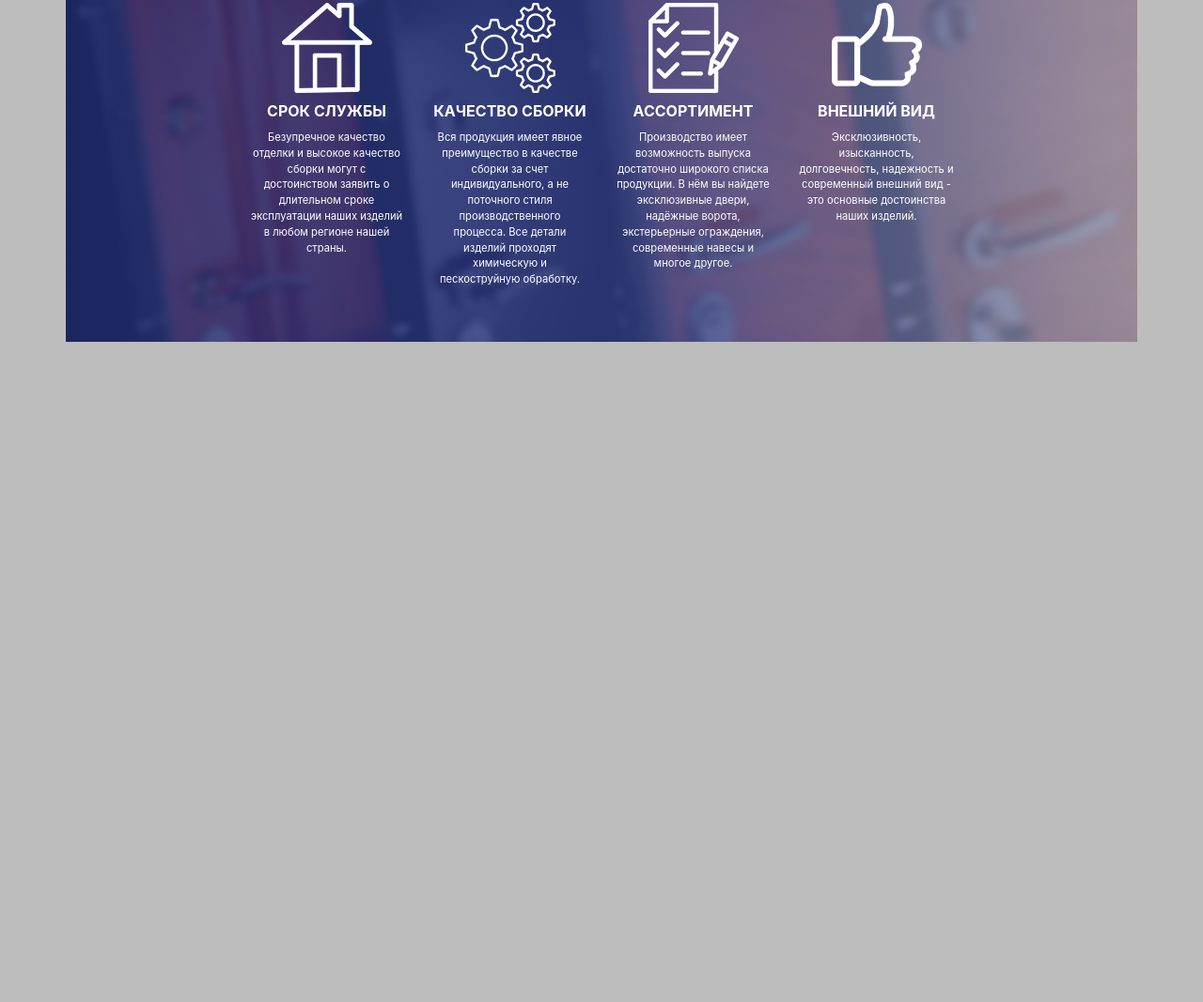
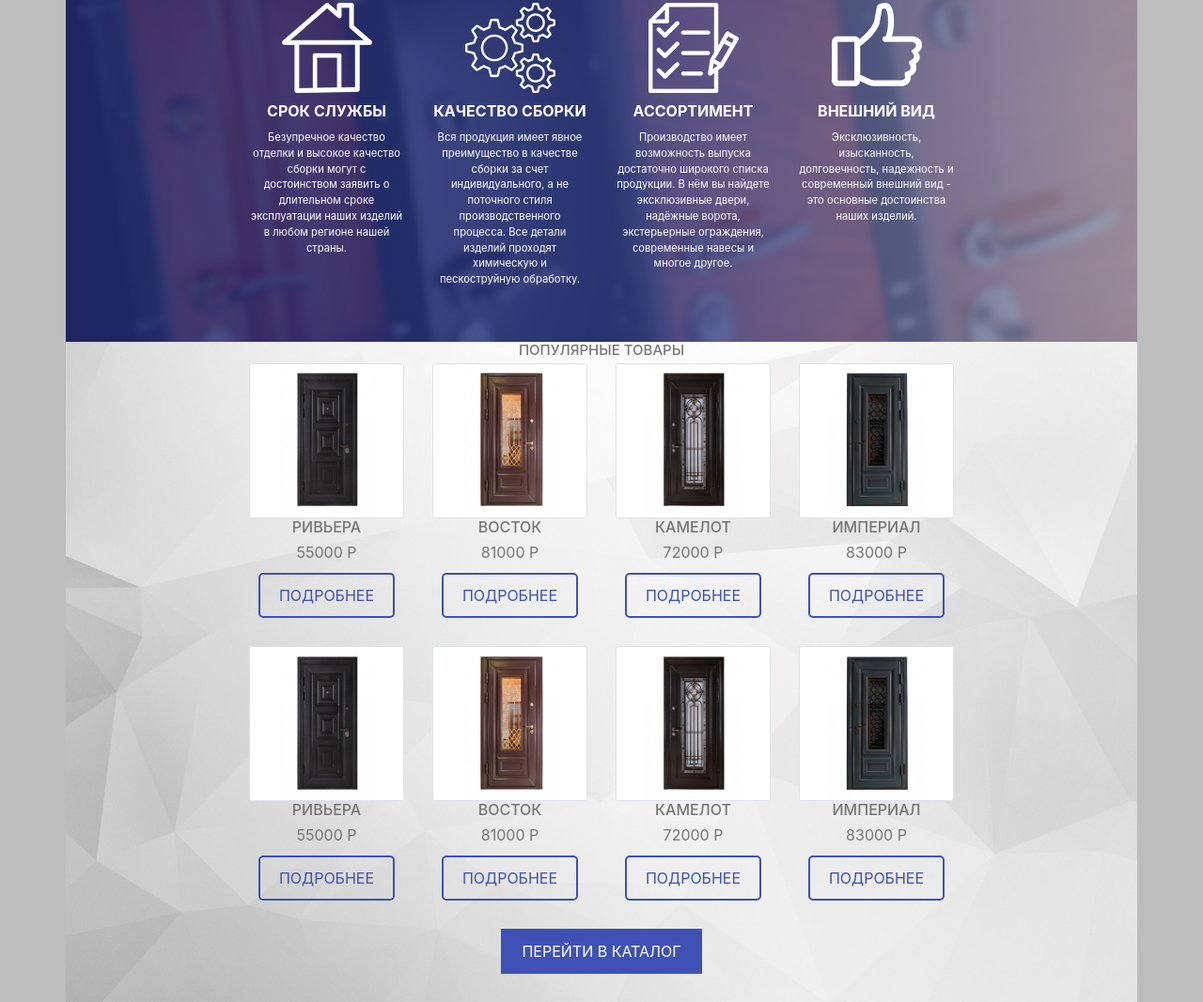
Before and after one commit to Vit0607/dveriBS4, a plain HTML site: page index.html in a window 1280 px wide. Shown: the part 1038-2105 px from the top of the page at 94% size. Before the commit the page ends 1402 px from the top, so only its background shows below. Drawn offline with Linux system fonts and the light colour scheme.

Commit message:
mixin and block catalog of goods

```diff
--- a/css/main.scss
+++ b/css/main.scss
@@ -6,6 +6,13 @@ $accent-color: #448AFF;
 $primary-text-color: #212121;
 $secondary-text-color: #757575;
 $divider-color: #BDBDBD;
+
+@mixin background-img($src) {
+    background-image: url($src);
+    background-position: center;
+    background-repeat: no-repeat;
+    background-size: cover;
+}
 
 html {
     font-size: 10px;
@@ -65,10 +72,26 @@ body {
         border-radius: 0.5rem;
         font-size: 1em;
         padding: 1rem 2rem;
+        transition: all 0.2s;
 
         &:hover {
             background-color: $primary-color;
             color: $primary-color-text;
+        }
+    }
+
+    .btn-inverse {
+        border: 2px solid $primary-color;
+        background-color: $primary-color;
+        color: $primary-color-text;
+        border-radius: 0;
+        font-size: 1em;
+        padding: 1rem 2rem;
+        transition: all 0.2s;
+
+        &:hover {
+            color: $primary-color;
+            background-color: transparent;
         }
     }
 
@@ -98,10 +121,7 @@ body {
 
     //Шапка
     header {
-        background-image: url('../img/header.png');
-        background-position: center;
-        background-repeat: no-repeat;
-        background-size: cover;
+        @include background-img('../img/header.png');
         padding: 15rem 3rem;
 
         p {
@@ -158,11 +178,8 @@ body {
 
     //Популярные категории
     .popcat {
-        background-image: url(../img/background.jpg);
+        @include background-img('../img/background.jpg');
         padding-bottom: 4rem;
-        background-size: cover;
-        background-position: center;
-        background-repeat: no-repeat;
         a {
             display: flex;
             align-items: center;
@@ -196,9 +213,8 @@ body {
 
     //Преимущества
     .adv {
+        @include background-img('../img/adv.jpg');
         color: $primary-color-text;
-        background: url('../img/adv.jpg') center center no-repeat;
-        background-size: cover;
         position: relative;
         &::before {
             content: "";
@@ -223,4 +239,18 @@ body {
         }
     }
 
+    //Популярные товары
+    .popgoods {
+        @include background-img('../img/background.jpg');
+
+        .row {
+            padding-bottom: 3rem;
+        }
+        .row:first-child {
+            padding-bottom: 0;
+        }
+        h6 {
+            font-size: 1em;
+        }
+    }
 }
--- a/index.html
+++ b/index.html
@@ -126,7 +126,73 @@
             </div>
         </div>
     </div>
-
+    <!-- Популярные товары -->
+    <div class="container popgoods">
+        <div class="row">
+            <div class="col text-center text-uppercase">
+                <div class="titel">
+                    <h4>Популярные товары</h4>
+                </div>
+            </div>
+        </div>
+        <div class="row text-center justify-content-center">
+            <div class="col-md-5 col-lg-2">
+                <img src="img/catalog/door_riviera.png" alt="" class="img-thumbnail img-fluid">
+                <h6 class="text-uppercase text-bold">Ривьера</h6>
+                <p>55000 Р</p>
+                <button class="btn text-uppercase">Подробнее</button>
+            </div>
+            <div class="col-md-5 col-lg-2">
+                <img src="img/catalog/door_vostok.png" alt="" class="img-thumbnail img-fluid">
+                <h6 class="text-uppercase text-bold">Восток</h6>
+                <p>81000 Р</p>
+                <button class="btn text-uppercase">Подробнее</button>
+            </div>
+            <div class="col-md-5 col-lg-2">
+                <img src="img/catalog/door_kamelot.png" alt="" class="img-thumbnail img-fluid">
+                <h6 class="text-uppercase text-bold">Камелот</h6>
+                <p>72000 Р</p>
+                <button class="btn text-uppercase">Подробнее</button>
+            </div>
+            <div class="col-md-5 col-lg-2">
+                <img src="img/catalog/door_imperial.png" alt="" class="img-thumbnail img-fluid">
+                <h6 class="text-uppercase text-bold">Империал</h6>
+                <p>83000 Р</p>
+                <button class="btn text-uppercase">Подробнее</button>
+            </div>
+        </div>
+        <div class="row text-center justify-content-center">
+            <div class="col-md-5 col-lg-2">
+                <img src="img/catalog/door_riviera.png" alt="" class="img-thumbnail img-fluid">
+                <h6 class="text-uppercase text-bold">Ривьера</h6>
+                <p>55000 Р</p>
+                <button class="btn text-uppercase">Подробнее</button>
+            </div>
+            <div class="col-md-5 col-lg-2">
+                <img src="img/catalog/door_vostok.png" alt="" class="img-thumbnail img-fluid">
+                <h6 class="text-uppercase text-bold">Восток</h6>
+                <p>81000 Р</p>
+                <button class="btn text-uppercase">Подробнее</button>
+            </div>
+            <div class="col-md-5 col-lg-2">
+                <img src="img/catalog/door_kamelot.png" alt="" class="img-thumbnail img-fluid">
+                <h6 class="text-uppercase text-bold">Камелот</h6>
+                <p>72000 Р</p>
+                <button class="btn text-uppercase">Подробнее</button>
+            </div>
+            <div class="col-md-5 col-lg-2">
+                <img src="img/catalog/door_imperial.png" alt="" class="img-thumbnail img-fluid">
+                <h6 class="text-uppercase text-bold">Империал</h6>
+                <p>83000 Р</p>
+                <button class="btn text-uppercase">Подробнее</button>
+            </div>
+        </div>
+        <div class="row text-center justify-content-center">
+            <div class="col">
+                <button class="btn-lg btn-inverse text-uppercase">Перейти в каталог</button>
+            </div>
+        </div>
+    </div>
 
     <script src="js/jquery-3.5.1.min.js"></script>
     <script src="js/bootstrap.min.js"></script>
```
Also changed, not shown: css/main.css, 1 other file.
